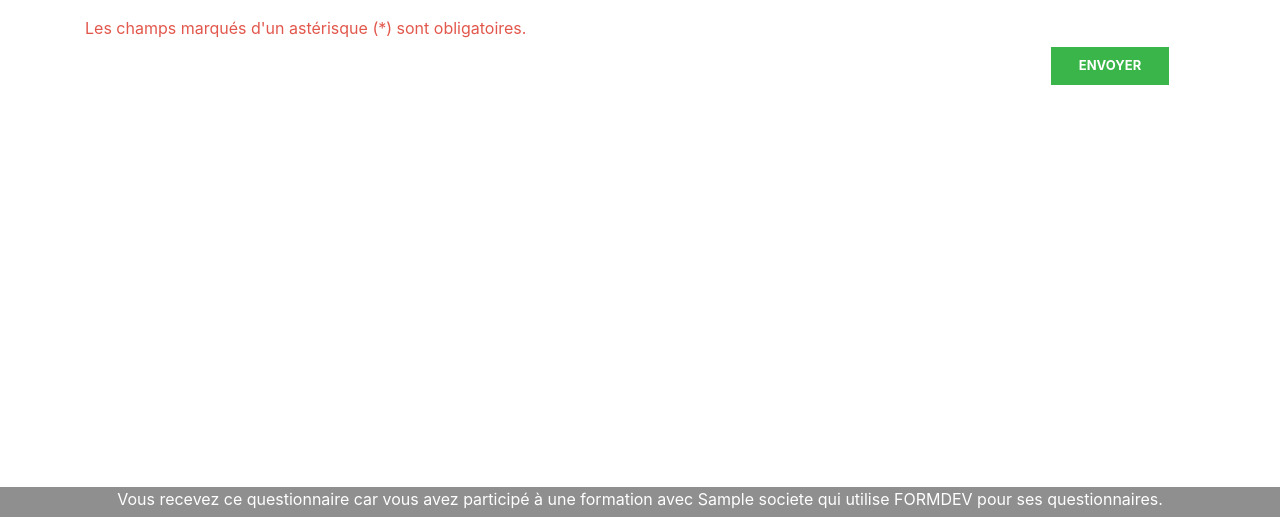
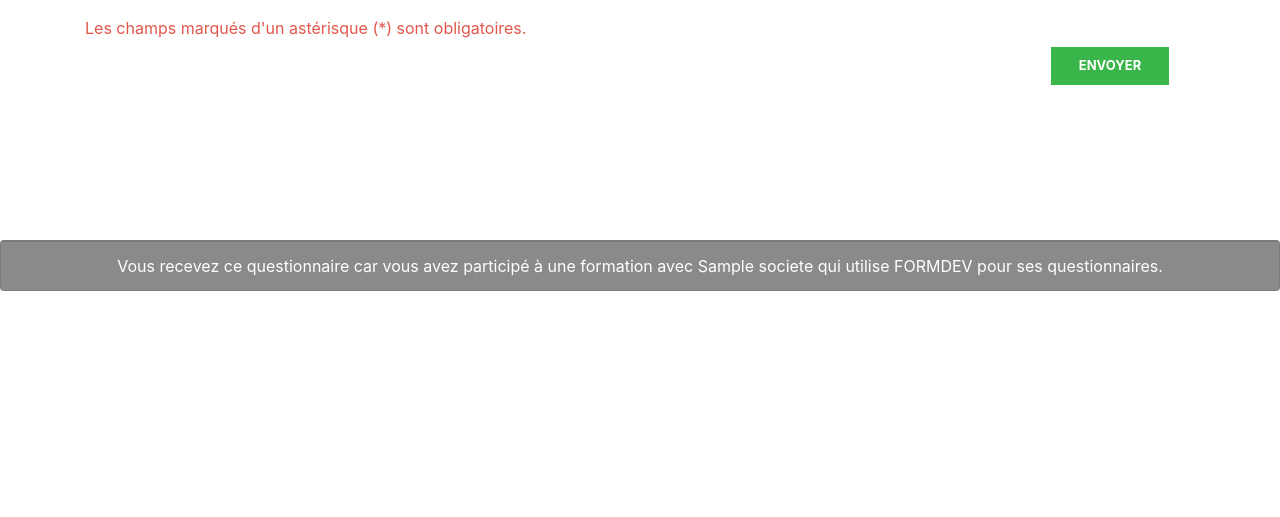
Before and after one commit to Gregory2911/Questionnaire, a Symfony app: template templates/questionnaire/index.html.twig in a window 1280 px wide. Shown: the part 283-800 px from the top of the page. Run offline with Twig, Linux system fonts and the light colour scheme; the template is opened without the code that fills it: most values are stand-ins (such as "Sample title", 1, 10 or a date in 2020); style sheets or scripts are compiled from the project's sources; some libraries are stand-ins or nearby versions.

Commit message:
last commit

```diff
--- a/assets/css/app.scss
+++ b/assets/css/app.scss
@@ -82,15 +82,25 @@ textarea
 	margin-left: 20px;
 }
 
+// footer
+// {
+// 	position: absolute;
+// 	bottom: 0;
+// 	width: 100%;
+// 	// height: 30px;
+
+// 	background-color: #8F8F8F;
+// 	color: white;
+// 	text-align: center;
+// }
+.footer
+{
+	background-color: #8F8F8F;
+}
+
 footer
 {
-	position: absolute;
-	bottom: 0;
-	width: 100%;
-	height: 30px;
-	background-color: #8F8F8F;
 	color: white;
-	text-align: center;
 }
 
 .modal-header, .modal-body
--- a/templates/exception/error.html.twig
+++ b/templates/exception/error.html.twig
@@ -1,7 +1,7 @@
 {% extends 'base.html.twig' %}
 
 {% block body %}
-    <h1>Page not found</h1>
+    <h1>Page non trouvée</h1>
 
     <p>
         {{ error }}
--- a/templates/questionnaire/index.html.twig
+++ b/templates/questionnaire/index.html.twig
@@ -3,7 +3,7 @@
 {% block titleQuestionnaire %} {{ questionnaire.nom }} {% endblock %}
 
 {% block body %}
-    <section class="container">
+    <section class="container-lg">
 
         <p>{{ questionnaire.presentation | raw }}</p>
 
@@ -185,6 +185,15 @@
 	  	</div>
 	</div>
 
-    <footer>Vous recevez ce questionnaire car vous avez participé à une formation avec {{ questionnaire.societe }} qui utilise FORMDEV pour ses questionnaires.</footer>
+    {# <section class="container-fluid"> #}
+    <div class="card text-center footer">
+        <div class="card-footer text-muted">
+                <footer>Vous recevez ce questionnaire car vous avez participé à une formation avec {{ questionnaire.societe }} qui utilise FORMDEV pour ses questionnaires.</footer>
+        </div>
+    </div>
+
+
+    {# </section> #}
+
 
 {% endblock %}
```
